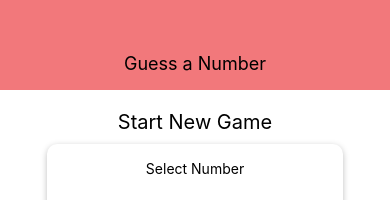
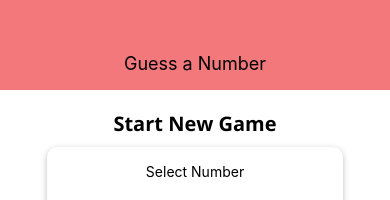
Before and after one commit to Luka-dot/rn-game, a React Native app: screen / in a window 390 px wide. Shown: the top 200 px of the page. Built offline with nearby package versions, Linux system fonts and the light colour scheme.

Commit message:
expo fonts added

```diff
--- a/App.js
+++ b/App.js
@@ -1,14 +1,33 @@
 import React, { useState } from 'react';
 import { StyleSheet, View } from 'react-native';
+import * as Font from 'expo-font';
+import { AppLoading } from 'expo';
 
 import Header from './components/header';
 import StartGameScreen from './screens/StartGameScreen';
 import GameScreen from './screens/GameScreen';
 import GameOverScreen from './screens/GameOver';
 
+const fetchFonts = () => {
+  Font.loadAsync({
+    'open-sans': require('./assets/fonts/OpenSans-Regular.ttf'),
+    'open-sans-bold': require('./assets/fonts/OpenSans-Bold.ttf')
+  });
+}
+
 export default function App() {
   const [userNumber, setUserNumber] = useState();
   const [guessRounds, setGuessRounds] = useState(0);
+  const [ dataLoaded, setDataLoaded] = useState(false);
+
+  if (!dataLoaded) {
+    return <AppLoading startAsync={fetchFonts} onFinish={() => setDataLoaded(true)} />
+  }
+
+  const configureNewGameHandler = () => {
+    setGuessRounds(0);
+    setUserNumber(null);
+  }
 
   const startGameHandler = (selectedNumber) => {
     setUserNumber(selectedNumber);
@@ -24,7 +43,7 @@ export default function App() {
   if (userNumber && guessRounds <= 0) {
     content = <GameScreen userChoice={userNumber} onGameOver={gameOverHandler} />;
   } else if (guessRounds > 0) {
-    content = <GameOverScreen />;
+    content = <GameOverScreen roundsNumber={guessRounds} userNumber={userNumber} onRestart={configureNewGameHandler} />;
   }
 
   return (
--- a/package.json
+++ b/package.json
@@ -9,6 +9,7 @@
   },
   "dependencies": {
     "expo": "~37.0.3",
+    "expo-font": "~8.1.0",
     "react": "~16.9.0",
     "react-dom": "~16.9.0",
     "react-native": "https://github.com/expo/react-native/archive/sdk-37.0.1.tar.gz",
--- a/screens/GameOver.js
+++ b/screens/GameOver.js
@@ -5,16 +5,28 @@ import NumberContainer from '../components/NumberContainer';
 import Card from '../components/Card';
 
 const GameOverScreen = props => {
-    return <View style={styles.screen} >
-        <Text>Game is over</Text>
-    </View>
+
+    return <View style={styles.main} >
+            <Card style={styles.screen} >
+                <Text>Game is over</Text>
+                <Text>Number of Rounds: {props.roundsNumber}</Text>
+                <Text>Picked number was: {props.userNumber}</Text>
+                <Button title="NewGame" onPress={props.onRestart} />
+            </Card>
+           </View>
 };
 
 const styles = StyleSheet.create({
+    main: {
+        flex: 1,
+        padding: 10,
+        alignItems: 'center'
+    },
     screen: {
-        flex: 1,
-        justifyContent: 'center',
-        alignItems: 'center'
+        alignItems: 'center',
+        marginTop: 20,
+        width: 300,
+        maxWidth: '80%'
     }
 });
 
--- a/screens/StartGameScreen.js
+++ b/screens/StartGameScreen.js
@@ -90,6 +90,7 @@ const styles = StyleSheet.create({
     title: {
         fontSize: 20,
         marginVertical: 10,
+        fontFamily: 'open-sans-bold',
     },
     inputContainer: {
         width: 300,
```
Also changed, not shown: assets/fonts/OpenSans-Bold.ttf (added), assets/fonts/OpenSans-Regular.ttf (added).
